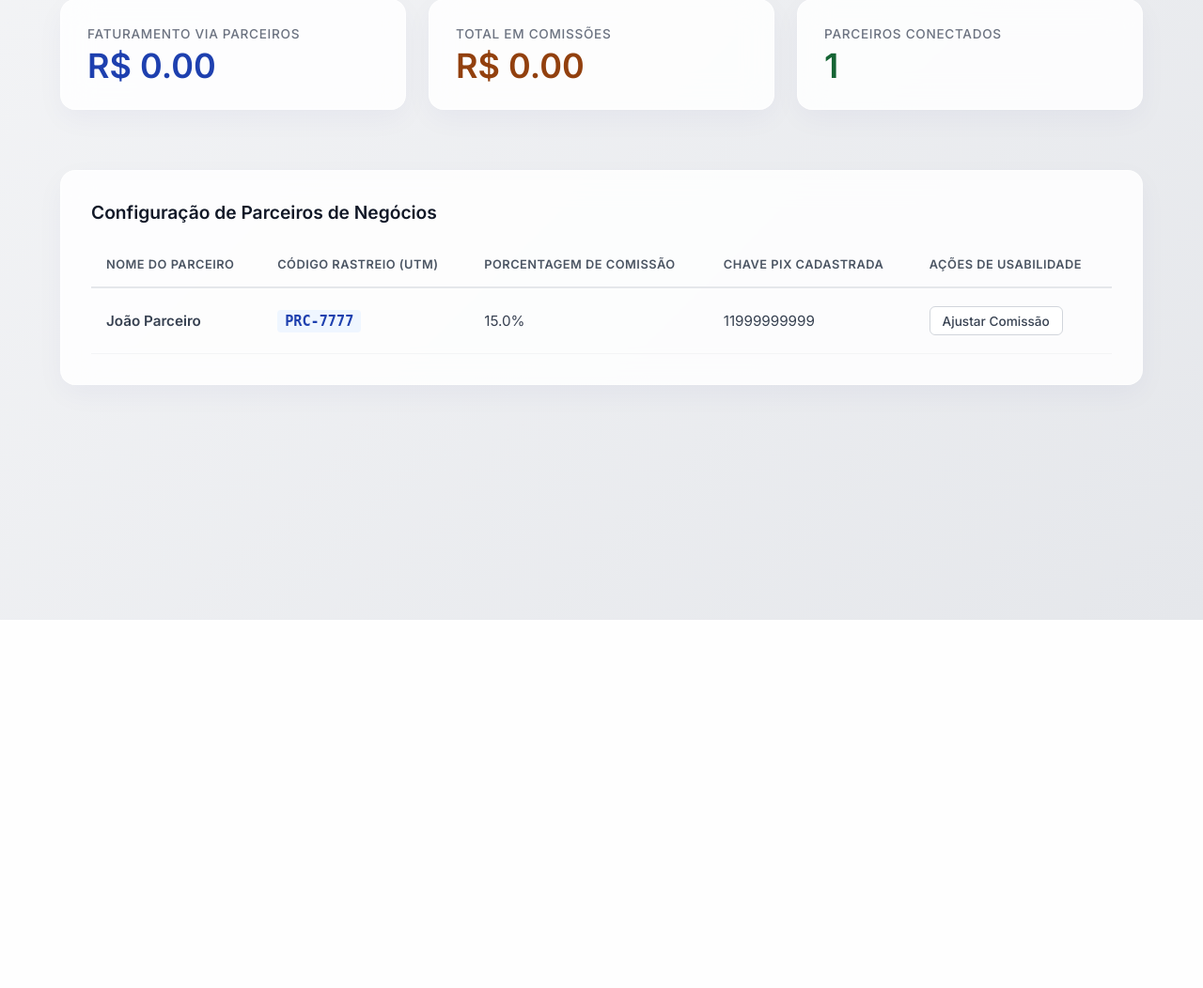
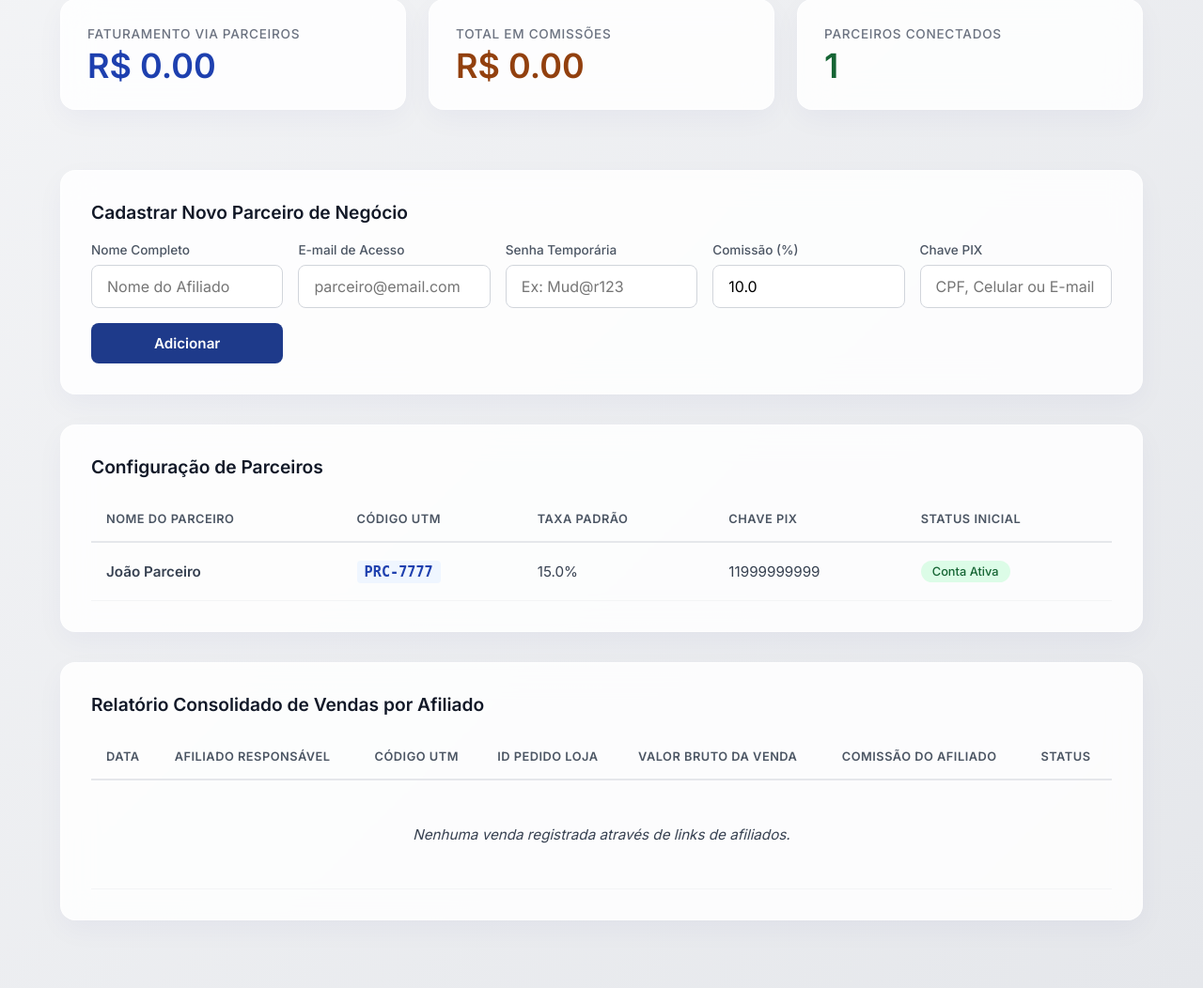
Before and after one commit to AppMotoristaPro/afiliadoliliam, a Flask app: page /admin/dashboard in a window 1280 px wide. Shown: the part 140-1192 px from the top of the page at 94% size. Before the commit the page ends 800 px from the top, so only its background shows below. Run offline with Flask 3, Linux system fonts and the light colour scheme; a user stored in the database is signed in; data comes from the database, SQL or seed files in the repository; data that the repository does not hold is empty.

Commit message:
Fix: Correção da tag Jinja, gerenciamento de senhas temporárias e relatório gerencial de vendas

```diff
--- a/app/admin/routes.py
+++ b/app/admin/routes.py
@@ -1,15 +1,17 @@
 from flask import Blueprint, render_template, request, redirect, url_for, flash
 from flask_login import login_user, logout_user, login_required, current_user
 from ..models import Usuario, ParceiroConfig, Venda
+from ..extensions import db
+import random
 
 admin_bp = Blueprint('admin', __name__)
 
 @admin_bp.route('/login', methods=['GET', 'POST'])
 def login():
     if current_user.is_authenticated:
-        if current_user.role == 'admin':
-            return redirect(url_for('admin.dashboard'))
-        return redirect(url_for('parceiros.dashboard'))
+        if current_user.senha_temporaria:
+            return redirect(url_for('admin.nova_senha'))
+        return redirect(url_for('admin.dashboard') if current_user.role == 'admin' else url_for('parceiros.dashboard'))
 
     if request.method == 'POST':
         email = request.form.get('email')
@@ -18,14 +20,36 @@ def login():
 
         if user and user.check_senha(senha):
             login_user(user)
-            if user.role == 'admin':
-                return redirect(url_for('admin.dashboard'))
-            else:
-                return redirect(url_for('parceiros.dashboard'))
+            if user.senha_temporaria:
+                return redirect(url_for('admin.nova_senha'))
+            return redirect(url_for('admin.dashboard') if user.role == 'admin' else url_for('parceiros.dashboard'))
 
         flash('E-mail ou senha inválidos.')
 
     return render_template('admin/login.html')
+
+@admin_bp.route('/nova-senha', methods=['GET', 'POST'])
+@login_required
+def nova_senha():
+    if not current_user.senha_temporaria:
+        return redirect(url_for('admin.dashboard') if current_user.role == 'admin' else url_for('parceiros.dashboard'))
+
+    if request.method == 'POST':
+        nova_senha = request.form.get('nova_senha')
+        confirmacao = request.form.get('confirmacao')
+
+        if nova_senha != confirmacao:
+            flash('As senhas não coincidem.')
+            return render_template('admin/nova_senha.html')
+
+        current_user.set_senha(nova_senha)
+        current_user.senha_temporaria = False
+        db.session.commit()
+
+        flash('Senha atualizada com sucesso.')
+        return redirect(url_for('admin.dashboard') if current_user.role == 'admin' else url_for('parceiros.dashboard'))
+
+    return render_template('admin/nova_senha.html')
 
 @admin_bp.route('/logout')
 @login_required
@@ -40,15 +64,52 @@ def dashboard():
         return redirect(url_for('parceiros.dashboard'))
 
     parceiros = ParceiroConfig.query.all()
-    vendas_totais = Venda.query.all()
+    vendas_totais = Venda.query.order_by(Venda.data_venda.desc()).all()
 
-    # Métricas consolidadas para o topo da visão da loja
     faturamento_total_parceiros = sum(v.valor_total for v in vendas_totais)
     comissoes_totais_geradas = sum(v.valor_comissao for v in vendas_totais)
     total_parceiros = len(parceiros)
 
     return render_template('admin/dashboard.html',
                            parceiros=parceiros,
+                           vendas=vendas_totais,
                            faturamento_total=faturamento_total_parceiros,
                            comissoes_totais=comissoes_totais_geradas,
                            total_parceiros=total_parceiros)
+
+@admin_bp.route('/parceiro/novo', methods=['POST'])
+@login_required
+def novo_parceiro():
+    if current_user.role != 'admin':
+        return redirect(url_for('parceiros.dashboard'))
+
+    nome = request.form.get('nome')
+    email = request.form.get('email')
+    taxa = float(request.form.get('taxa', 10.0))
+    chave_pix = request.form.get('chave_pix')
+    senha_temp = request.form.get('senha_temporaria')
+
+    if Usuario.query.filter_by(email=email).first():
+        flash('Este e-mail já está cadastrado no sistema.')
+        return redirect(url_for('admin.dashboard'))
+
+    novo_usuario = Usuario(email=email, role='parceiro', senha_temporaria=True)
+    novo_usuario.set_senha(senha_temp)
+    db.session.add(novo_usuario)
+    db.session.flush()
+
+    codigo_random = f"PRC-{random.randint(1000, 9999)}"
+
+    config = ParceiroConfig(
+        usuario_id=novo_usuario.id,
+        nome=nome,
+        codigo_utm=codigo_random,
+        taxa_comissao=taxa,
+        chave_pix=chave_pix
+    )
+
+    db.session.add(config)
+    db.session.commit()
+
+    flash(f'Parceiro {nome} criado com sucesso! Link gerado: {codigo_random}')
+    return redirect(url_for('admin.dashboard'))
--- a/app/templates/admin/dashboard.html
+++ b/app/templates/admin/dashboard.html
@@ -14,7 +14,6 @@
         </div>
     </header>
 
-    <!-- Cards de Desempenho Global da Loja -->
     <div class="stats-grid">
         <div class="glass-card stat-card">
             <span class="stat-label">Faturamento via Parceiros</span>
@@ -30,18 +29,46 @@
         </div>
     </div>
 
-    <!-- Tabela Gerencial -->
+    <!-- Formulário de Cadastro de Novo Parceiro -->
     <div class="glass-card full-width">
-        <h3 class="section-card-title">Configuração de Parceiros de Negócios</h3>
+        <h3 class="section-card-title">Cadastrar Novo Parceiro de Negócio</h3>
+        <form action="{{ url_for('admin.novo_parceiro') }}" method="POST" class="clean-form" style="display: grid; grid-template-columns: repeat(auto-fit, minmax(200px, 1fr)); gap: 1rem; align-items: end;">
+            <div class="form-group" style="margin-bottom: 0;">
+                <label>Nome Completo</label>
+                <input type="text" name="nome" required placeholder="Nome do Afiliado" class="clean-input">
+            </div>
+            <div class="form-group" style="margin-bottom: 0;">
+                <label>E-mail de Acesso</label>
+                <input type="email" name="email" required placeholder="parceiro@email.com" class="clean-input">
+            </div>
+            <div class="form-group" style="margin-bottom: 0;">
+                <label>Senha Temporária</label>
+                <input type="text" name="senha_temporaria" required placeholder="Ex: Mud@r123" class="clean-input">
+            </div>
+            <div class="form-group" style="margin-bottom: 0;">
+                <label>Comissão (%)</label>
+                <input type="number" name="taxa" step="0.1" value="10.0" required class="clean-input">
+            </div>
+            <div class="form-group" style="margin-bottom: 0;">
+                <label>Chave PIX</label>
+                <input type="text" name="chave_pix" placeholder="CPF, Celular ou E-mail" class="clean-input">
+            </div>
+            <button type="submit" class="btn-primary" style="margin-top: 0; padding: 0.75rem;">Adicionar</button>
+        </form>
+    </div>
+
+    <!-- Tabela Gerencial de Parceiros -->
+    <div class="glass-card full-width">
+        <h3 class="section-card-title">Configuração de Parceiros</h3>
         <div class="table-responsive">
             <table class="clean-table">
                 <thead>
                     <tr>
                         <th>Nome do Parceiro</th>
-                        <th>Código Rastreio (UTM)</th>
-                        <th>Porcentagem de Comissão</th>
-                        <th>Chave PIX cadastrada</th>
-                        <th>Ações de Usabilidade</th>
+                        <th>Código UTM</th>
+                        <th>Taxa Padrão</th>
+                        <th>Chave PIX</th>
+                        <th>Status Inicial</th>
                     </tr>
                 </thead>
                 <tbody>
@@ -52,7 +79,11 @@
                         <td>{{ parceiro.taxa_comissao }}%</td>
                         <td>{{ parceiro.chave_pix if parceiro.chave_pix else 'Não informada' }}</td>
                         <td>
-                            <button class="btn-action-table" onclick="alert('Funcionalidade visual: Modal de ajuste de taxa abrirá aqui.')">Ajustar Comissão</button>
+                            {% if parceiro.usuario.senha_temporaria %}
+                            <span class="badge pendente" style="background: #e0f2fe; color: #0369a1;">Senha Temporária</span>
+                            {% else %}
+                            <span class="badge pago">Conta Ativa</span>
+                            {% endif %}
                         </td>
                     </tr>
                     {% else %}
@@ -64,5 +95,42 @@
             </table>
         </div>
     </div>
+
+    <!-- NOVA TABELA DETALHADA: Visão individual das vendas de cada afiliado -->
+    <div class="glass-card full-width">
+        <h3 class="section-card-title">Relatório Consolidado de Vendas por Afiliado</h3>
+        <div class="table-responsive">
+            <table class="clean-table">
+                <thead>
+                    <tr>
+                        <th>Data</th>
+                        <th>Afiliado Responsável</th>
+                        <th>Código UTM</th>
+                        <th>ID Pedido Loja</th>
+                        <th>Valor Bruto da Venda</th>
+                        <th>Comissão do Afiliado</th>
+                        <th>Status</th>
+                    </tr>
+                </thead>
+                <tbody>
+                    {% for venda in vendas %}
+                    <tr>
+                        <td>{{ venda.data_venda.strftime('%d/%m/%Y %H:%M') }}</td>
+                        <td><strong>{{ venda.parceiro.nome }}</strong></td>
+                        <td><code>{{ venda.parceiro.codigo_utm }}</code></td>
+                        <td>{{ venda.pedido_id_nuvemshop }}</td>
+                        <td>R$ {{ "%.2f"|format(venda.valor_total) }}</td>
+                        <td class="text-blue" style="font-weight: 600;">R$ {{ "%.2f"|format(venda.valor_comissao) }}</td>
+                        <td><span class="badge {{ venda.status_pagamento }}">{{ 'Confirmado' if venda.status_pagamento == 'pago' else 'Aguardando' }}</span></td>
+                    </tr>
+                    {% else %}
+                    <tr>
+                        <td colspan="7" class="empty-state">Nenhuma venda registrada através de links de afiliados.</td>
+                    </tr>
+                    {% endfor %}
+                </tbody>
+            </table>
+        </div>
+    </div>
 </div>
 {% endblock %}
--- a/app/templates/parceiros/dashboard.html
+++ b/app/templates/parceiros/dashboard.html
@@ -1,6 +1,6 @@
 {% extends "base.html" %}
 
-{% block title %}Painel do Parceiro | Parceirando Style{% block title %}
+{% block title %}Meu Painel | Resultados{% endblock %}
 
 {% block content %}
 <div class="dashboard-wrapper">
@@ -14,7 +14,6 @@
         </div>
     </header>
 
-    <!-- Separação de Carteira Financeira Estilo Parceirando -->
     <div class="stats-grid">
         <div class="glass-card stat-card">
             <span class="stat-label">Saldo Disponível (Liberado)</span>
@@ -26,7 +25,6 @@
         </div>
     </div>
 
-    <!-- Foco Total na Cópia do Link (UX Limpa) -->
     <div class="glass-card full-width">
         <h3 class="link-section-title">Seu Link Exclusivo de Divulgação</h3>
         <p class="form-subtitle" style="margin-bottom: 1rem; text-align: left; font-size: 0.85rem; color: #6b7280;">Compartilhe este link. Toda compra realizada através dele computará sua comissão automaticamente.</p>
@@ -36,7 +34,6 @@
         </div>
     </div>
 
-    <!-- Tabela Transparente de Extrato -->
     <div class="glass-card full-width">
         <div style="display: flex; justify-content: space-between; align-items: center; margin-bottom: 1.25rem;">
             <h3 class="section-card-title" style="margin-bottom: 0;">Histórico de Indicações Convertidas</h3>
```
Also changed, not shown: app/models.py (+4 -5 lines), app/templates/admin/nova_senha.html (added, +26 -0 lines).
